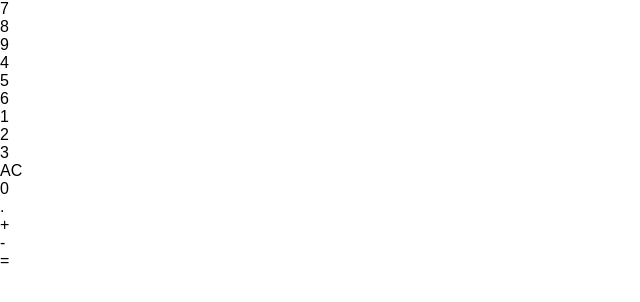
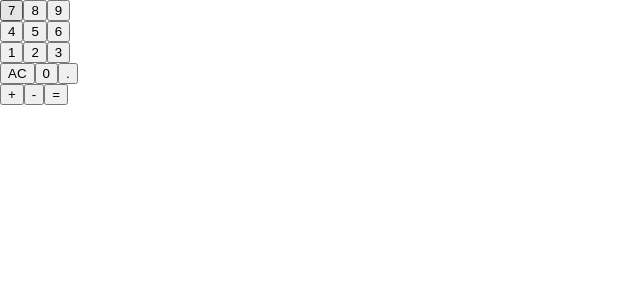
Before and after one commit to saadulde45/calculator, a React (Create React App) app in the folder react-calculator/: page / in a window 1280 px wide. Shown: the top 302 px of the page, without its empty margins (0-640 px from the left). Built offline with nearby package versions, Linux system fonts and the light colour scheme.

Commit message:
1. Adding click handler place holder for buttons 2. Renaming button panel

```diff
--- a/react-calculator/src/component/App.js
+++ b/react-calculator/src/component/App.js
@@ -1,14 +1,21 @@
 import React, { Component } from 'react';
 import Result from './Result';
-import ButtonLayoutContainer from './ButtonLayoutContainer';
+import ButtonLayoutPanel from './ButtonLayoutPanel';
 
 class App extends Component {
+
+	handleClick = (buttonName) => {
+		console.log('click', buttonName);
+	}
+
 	render() {
 		return (
 			<div className="App">
 				<Result />
-		        <ButtonLayoutContainer />
-       		</div>
+				<ButtonLayoutPanel
+					clickHandler={this.handleClick}
+				/>
+			</div>
 		);
 	}
 }
--- a/react-calculator/src/component/Button.js
+++ b/react-calculator/src/component/Button.js
@@ -2,16 +2,24 @@ import React from 'react';
 import PropTypes from 'prop-types';
 
 class Button extends React.Component {
+
+    handleClick = () => {
+        this.props.clickHandler(this.props.name);
+    }
+
     render() {
         return (
-            <div>
+            <button
+                onClick={this.handleClick}
+            >
                 {this.props.name}
-            </div>
+            </button>
         );
     }
 }
 
 Button.propTypes = {
-    name: PropTypes.string
+    name: PropTypes.string,
+    clickHandler: PropTypes.func
 };
 export default Button;
--- a/react-calculator/src/component/ButtonLayoutContainer.js
+++ /dev/null
@@ -1,43 +0,0 @@
-import React from 'react';
-import Button from './Button';
-
-class ButtonLayoutContainer extends React.Component {
-    render() {
-        return (
-            <div>
-                {/* Number section */}
-                <section>
-                    <div>
-                        <Button name="7" />
-                        <Button name="8" />
-                        <Button name="9" />
-                    </div>
-                    <div>
-                        <Button name="4" />
-                        <Button name="5" />
-                        <Button name="6" />
-                    </div>
-                    <div>
-                        <Button name="1" />
-                        <Button name="2" />
-                        <Button name="3" />
-                    </div>
-                    <div>
-                        <Button name="AC" />
-                        <Button name="0" />
-                        <Button name="." />
-                    </div>
-                </section>
-                {/* Operation section */}
-                <section>
-                    <div>
-                        <Button name="+" />
-                        <Button name="-" />
-                        <Button name="=" />
-                    </div>
-                </section>
-            </div>
-        );
-    }
-}
-export default ButtonLayoutContainer;
--- /dev/null
+++ b/react-calculator/src/component/ButtonLayoutPanel.js
@@ -0,0 +1,53 @@
+import React from 'react';
+import Button from './Button';
+import PropTypes from 'prop-types';
+
+class ButtonLayoutPanel extends React.Component {
+
+    handleClick = (buttonName) => {
+        this.props.clickHandler(buttonName);
+    }
+
+    render() {
+        return (
+            <div>
+                {/* Number section */}
+                <section>
+                    <div>
+                        <Button name="7" clickHandler={this.handleClick} />
+                        <Button name="8" clickHandler={this.handleClick} />
+                        <Button name="9" clickHandler={this.handleClick} />
+                    </div>
+                    <div>
+                        <Button name="4" clickHandler={this.handleClick} />
+                        <Button name="5" clickHandler={this.handleClick} />
+                        <Button name="6" clickHandler={this.handleClick} />
+                    </div>
+                    <div>
+                        <Button name="1" clickHandler={this.handleClick} />
+                        <Button name="2" clickHandler={this.handleClick} />
+                        <Button name="3" clickHandler={this.handleClick} />
+                    </div>
+                    <div>
+                        <Button name="AC" clickHandler={this.handleClick} />
+                        <Button name="0" clickHandler={this.handleClick} />
+                        <Button name="." clickHandler={this.handleClick} />
+                    </div>
+                </section>
+                {/* Operation section */}
+                <section>
+                    <div>
+                        <Button name="+" clickHandler={this.handleClick} />
+                        <Button name="-" clickHandler={this.handleClick} />
+                        <Button name="=" clickHandler={this.handleClick} />
+                    </div>
+                </section>
+            </div>
+        );
+    }
+}
+
+ButtonLayoutPanel.propTypes = {
+    clickHandler: PropTypes.func,
+};
+export default ButtonLayoutPanel;
```
